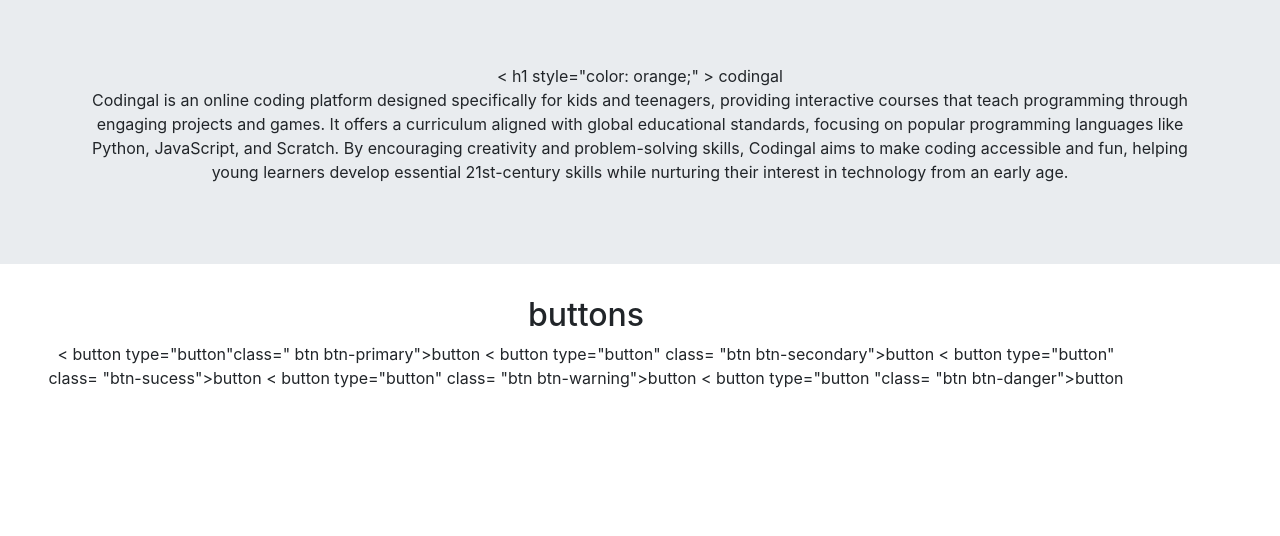
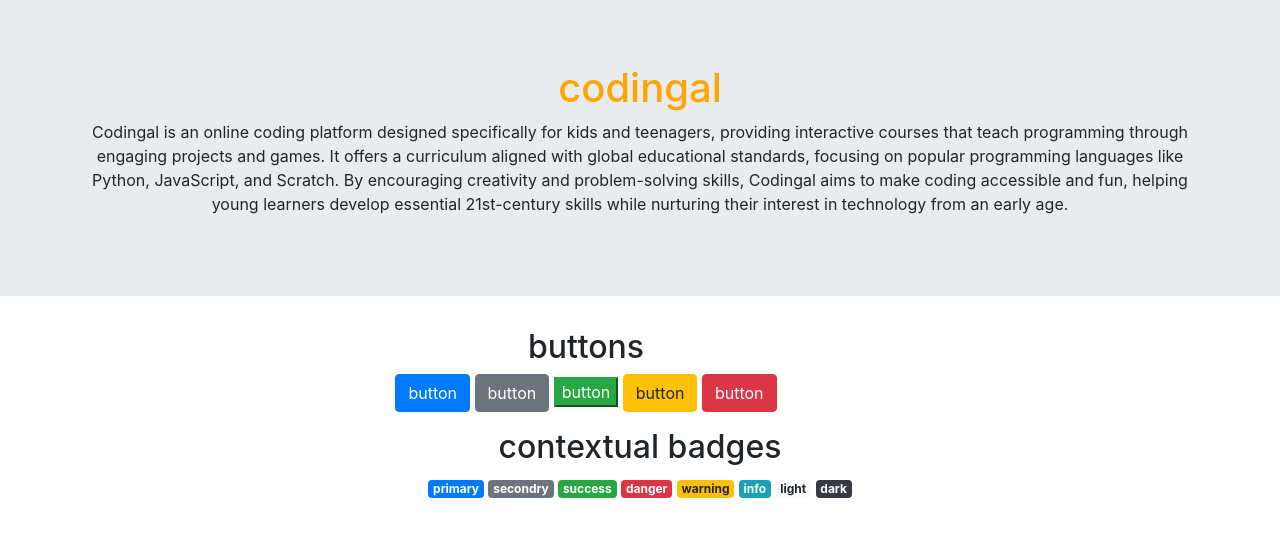
Before and after one commit to caylus972/bottstrap-utilities, a plain HTML site: page index.html in a window 1280 px wide. Drawn offline with nearby package versions, Linux system fonts and the light colour scheme.

Commit message:
second comit

```diff
--- a/index.html
+++ b/index.html
@@ -13,7 +13,7 @@
 <body style="text-align: center;">
     <div class="jumbotron jumbotron-fluid ">
  <div class="container">
- < h1 style="color: orange;" >
+ <h1 style="color: orange;" >
 codingal</h1>
 <p>Codingal is an online coding platform designed specifically for kids and teenagers, providing interactive courses that
 teach programming through engaging projects and games. It offers a curriculum aligned with global educational standards,
@@ -25,11 +25,22 @@ problem-solving skills, Codingal aims to make coding accessible and fun, helping
 
 <div class="container m-3">
 <h2>buttons</h2>
-< button type="button"class=" btn btn-primary">button</button>
-< button type="button"  class= "btn btn-secondary">button</button>
-< button type="button"  class= "btn-sucess">button</button>
-< button type="button" class= "btn btn-warning">button</button>
-< button type="button "class= "btn btn-danger">button</button>
+<button type="button"class=" btn btn-primary">button</button>
+<button type="button"  class= "btn btn-secondary">button</button>
+<button type="button"  class= "btn-success">button</button>
+<button type="button" class= "btn btn-warning">button</button>
+<button type="button "class= "btn btn-danger">button</button>
 </div>
+
+<div class="container"></div>
+<h2>contextual badges</h2>
+<span class="badge badge-primary">primary</span>
+<span class="badge badge-secondary">secondry</span>
+<span class="badge badge-success">success</span>
+<span class="badge badge-danger">danger</span>
+<span class="badge badge-warning">warning</span>
+<span class="badge badge-info">info</span>
+<span class="badge badge-light">light</span>
+<span class="badge badge-dark">dark</span>
 </body>
 </html>
```
